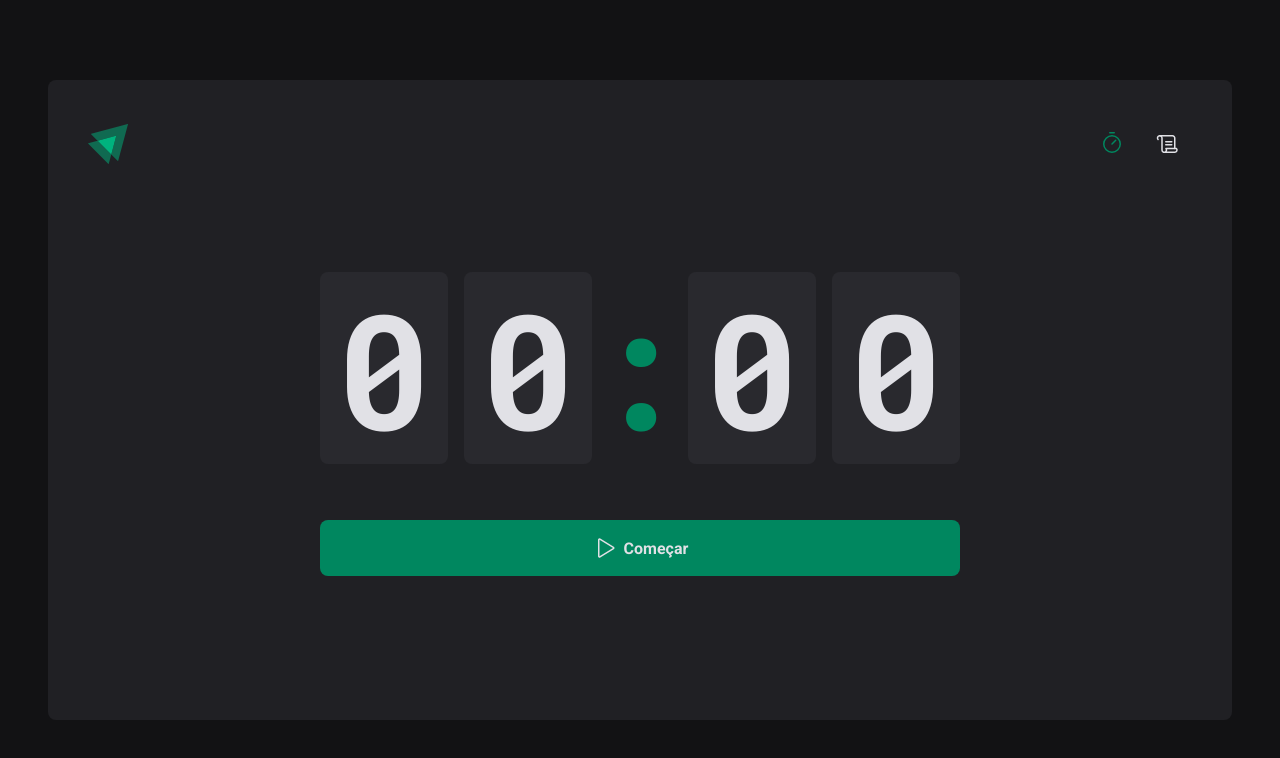
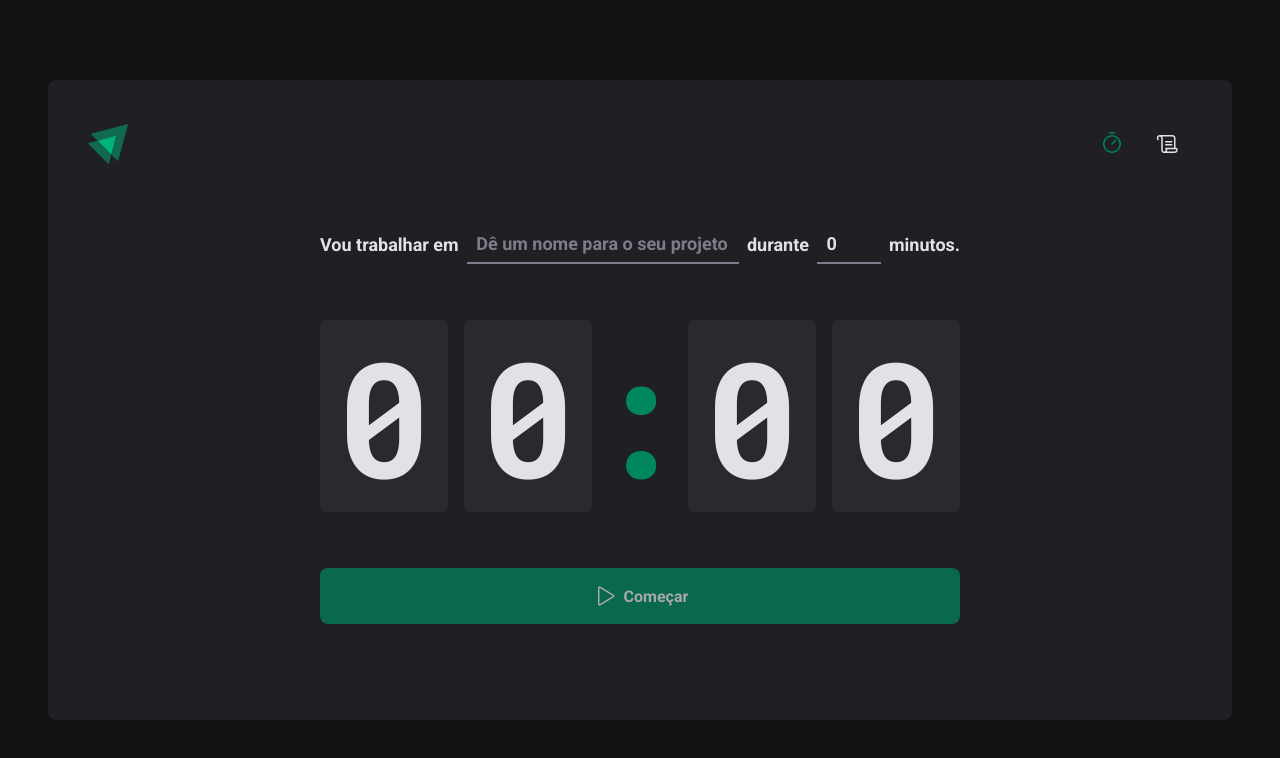
Before and after one commit to barolohelio/timer-pomodoro-igniteRocket, a React (Vite) app: page / in a window 1280 px wide. Shown: the top 758 px of the page. Built offline with nearby package versions, Linux system fonts and the light colour scheme.

Commit message:
Finalizado correçao de erros

```diff
--- a/src/pages/Home/components/Countdown/index.tsx
+++ b/src/pages/Home/components/Countdown/index.tsx
@@ -1,12 +1,17 @@
-import { useState, useEffect, useContext } from 'react'
+import { useEffect, useContext } from 'react'
 import { CountdownContainer, Separator } from './styles'
 import { differenceInSeconds } from 'date-fns'
 import { CyclesContext } from '../..'
 
 export function Countdown() {
-  const { activeCycle, activeCycleId, markCurrentCycleAsFinished } =
-    useContext(CyclesContext)
-  const [amountSecondsPassed, setAmountSecondsPassed] = useState(0)
+  const {
+    activeCycle,
+    activeCycleId,
+    markCurrentCycleAsFinished,
+    amountSecondsPassed,
+    setSecondsPassed,
+  } = useContext(CyclesContext)
+
   const totalSeconds = activeCycle ? activeCycle.minutesAmount * 60 : 0
 
   useEffect(() => {
@@ -21,10 +26,10 @@
         )
         if (secondsDifference >= totalSeconds) {
           markCurrentCycleAsFinished()
-          setAmountSecondsPassed(totalSeconds)
+          setSecondsPassed(totalSeconds)
           clearInterval(interval)
         } else {
-          setAmountSecondsPassed(secondsDifference)
+          setSecondsPassed(secondsDifference)
         }
       }, 1000)
     }
@@ -32,7 +37,13 @@
     return () => {
       clearInterval(interval)
     }
-  }, [activeCycle, totalSeconds, activeCycleId, markCurrentCycleAsFinished])
+  }, [
+    activeCycle,
+    totalSeconds,
+    activeCycleId,
+    markCurrentCycleAsFinished,
+    setSecondsPassed,
+  ])
 
   const currentSeconds = activeCycle ? totalSeconds - amountSecondsPassed : 0
   /** Math.round arredonda + .5 para cima e - .5 para baixo */
--- a/src/pages/Home/components/newCycleForm/index.tsx
+++ b/src/pages/Home/components/newCycleForm/index.tsx
@@ -1,31 +1,11 @@
 import { FormContainer, TaskInput, MinutesAmountInput } from './styles'
-import { useForm } from 'react-hook-form'
-import { zodResolver } from '@hookform/resolvers/zod'
-import * as zod from 'zod'
-
-const newCycleFormValidationSchema = zod.object({
-  task: zod.string().min(1, 'Informe a tarefa'),
-  minutesAmount: zod
-    .number()
-    .min(5, 'O ciclo precisa ser de no mínimo 5 minutos')
-    .max(60, 'O ciclo precisa ser de no máximo 60 minutos'),
-})
-
-// interface NewCycleFormData {
-//   task: string
-//   minutesAmount: number
-// }
-
-type NewCycleFormData = zod.infer<typeof newCycleFormValidationSchema>
+import { useFormContext } from 'react-hook-form'
+import { useContext } from 'react'
+import { CyclesContext } from '../..'
 
 export function NewCycleForm() {
-  const { register, handleSubmit, watch, reset } = useForm<NewCycleFormData>({
-    resolver: zodResolver(newCycleFormValidationSchema),
-    defaultValues: {
-      task: '',
-      minutesAmount: 0,
-    },
-  })
+  const { activeCycle } = useContext(CyclesContext)
+  const { register } = useFormContext()
 
   return (
     <FormContainer>
--- a/src/pages/Home/index.tsx
+++ b/src/pages/Home/index.tsx
@@ -1,13 +1,17 @@
 import { Play, HandPalm } from 'phosphor-react'
-import { createContext, useEffect, useState } from 'react'
+import { createContext, useState } from 'react'
+import * as zod from 'zod'
+import { zodResolver } from '@hookform/resolvers/zod'
+import { FormProvider, useForm } from 'react-hook-form'
 
 import {
   HomeContainer,
   StartCountdownButton,
   StopCountdownButton,
 } from './styles'
+
+import { Countdown } from './components/Countdown'
 import { NewCycleForm } from './components/newCycleForm'
-import { Countdown } from './components/Countdown'
 
 interface Cycle {
   id: string
@@ -21,16 +25,43 @@
 interface CyclesContextType {
   activeCycle: Cycle | undefined
   activeCycleId: string | null
+  amountSecondsPassed: number
   markCurrentCycleAsFinished: () => void
+  setSecondsPassed: (seconds: number) => void // recebe um numero e nao retorno
 }
 
 export const CyclesContext = createContext({} as CyclesContextType)
 
+const newCycleFormValidationSchema = zod.object({
+  task: zod.string().min(1, 'Informe a tarefa'),
+  minutesAmount: zod
+    .number()
+    .min(5, 'O ciclo precisa ser de no mínimo 5 minutos')
+    .max(60, 'O ciclo precisa ser de no máximo 60 minutos'),
+})
+
+type NewCycleFormData = zod.infer<typeof newCycleFormValidationSchema>
+
 export function Home() {
   const [cycles, setCycles] = useState<Cycle[]>([])
   const [activeCycleId, setActiveCycleId] = useState<' ' | null>(null)
+  const [amountSecondsPassed, setAmountSecondsPassed] = useState(0)
+
+  const newCycleForm = useForm<NewCycleFormData>({
+    resolver: zodResolver(newCycleFormValidationSchema),
+    defaultValues: {
+      task: '',
+      minutesAmount: 0,
+    },
+  })
+
+  const { handleSubmit, watch, reset } = newCycleForm
 
   const activeCycle = cycles.find((cycle) => cycle.id === activeCycleId)
+
+  function setSecondsPassed(seconds: number) {
+    setAmountSecondsPassed(seconds)
+  }
 
   function markCurrentCycleAsFinished() {
     setCycles((state) =>
@@ -44,23 +75,23 @@
     )
   }
 
-  // function handleCreateNewCycle(data: NewCycleFormData) {
-  //   const id = String(new Date().getTime())
-  //   const newCycle: Cycle = {
-  //     id,
-  //     task: data.task,
-  //     minutesAmount: data.minutesAmount,
-  //     startDate: new Date(),
-  //   }
-  //   /* Lista todos os ciclos e adiciona o novo no final
-  //     sempre que uma alteração de estado depender dos valores anteriores nós
-  //     utilizamos o formato de arrow function
-  //   */
-  //   setCycles((state) => [...cycles, newCycle])
-  //   setActiveCycleId(id)
-  //   setAmountSecondsPassed(0)
-  //   reset()
-  // }
+  function handleCreateNewCycle(data: NewCycleFormData) {
+    const id = String(new Date().getTime())
+    const newCycle: Cycle = {
+      id,
+      task: data.task,
+      minutesAmount: data.minutesAmount,
+      startDate: new Date(),
+    }
+    /* Lista todos os ciclos e adiciona o novo no final
+       sempre que uma alteração de estado depender dos valores anteriores nós
+       utilizamos o formato de arrow function
+     */
+    setCycles((state) => [...cycles, newCycle])
+    setActiveCycleId(id)
+    setAmountSecondsPassed(0)
+    reset()
+  }
 
   function handleInterruptCycle() {
     /** Percorrer todos os ciclos e para ciclo percorrido, se o ciclo for o ciclo
@@ -84,8 +115,8 @@
     setActiveCycleId(null)
   }
 
-  // const task = watch('task')
-  // const isSubmitDisabled = !task
+  const task = watch('task')
+  const isSubmitDisabled = !task
 
   /**
    *  Prop Drilling -> Quando a gente tem muitas propriedades APENAS para a
@@ -97,11 +128,19 @@
 
   return (
     <HomeContainer>
-      <form /* onSubmit={handleSubmit(handleCreateNewCycle)} */ action="">
+      <form onSubmit={handleSubmit(handleCreateNewCycle)} action="">
         <CyclesContext.Provider
-          value={{ activeCycle, activeCycleId, markCurrentCycleAsFinished }}
+          value={{
+            activeCycle,
+            activeCycleId,
+            markCurrentCycleAsFinished,
+            amountSecondsPassed,
+            setSecondsPassed,
+          }}
         >
-          {/* <NewCycleForm /> */}
+          <FormProvider {...newCycleForm}>
+            <NewCycleForm />
+          </FormProvider>
           <Countdown />
         </CyclesContext.Provider>
 
@@ -111,7 +150,7 @@
             Interromper
           </StopCountdownButton>
         ) : (
-          <StartCountdownButton /* disabled={isSubmitDisabled} */ type="submit">
+          <StartCountdownButton disabled={isSubmitDisabled} type="submit">
             <Play size={24} />
             Começar
           </StartCountdownButton>
```
